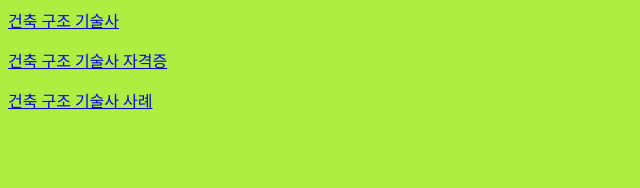
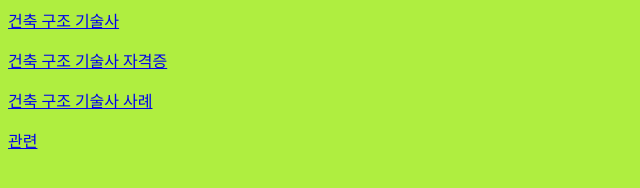
Before and after one commit to dongan21204/21204, a plain HTML site: page left.html in a window 1280 px wide. Shown: the full height of the page, 0-640 px from the left. Drawn offline with Linux system fonts and the light colour scheme.

Commit message:
Update left.html

```diff
--- a/left.html
+++ b/left.html
@@ -17,7 +17,7 @@
 </a>
 <p>
 <a href=right4.html target=right>
-
+관련
 </a>
 </body>
 </html>
```
